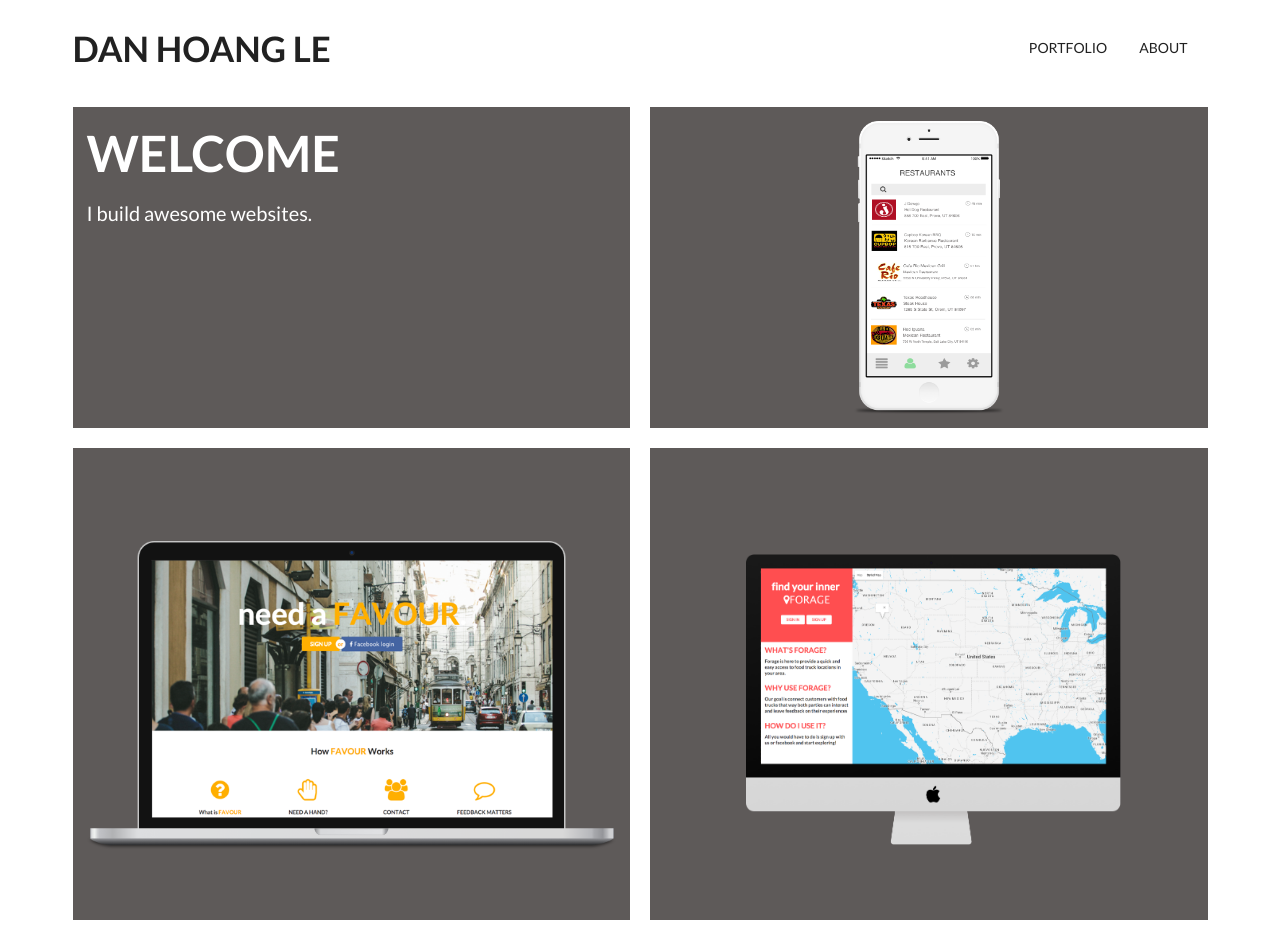
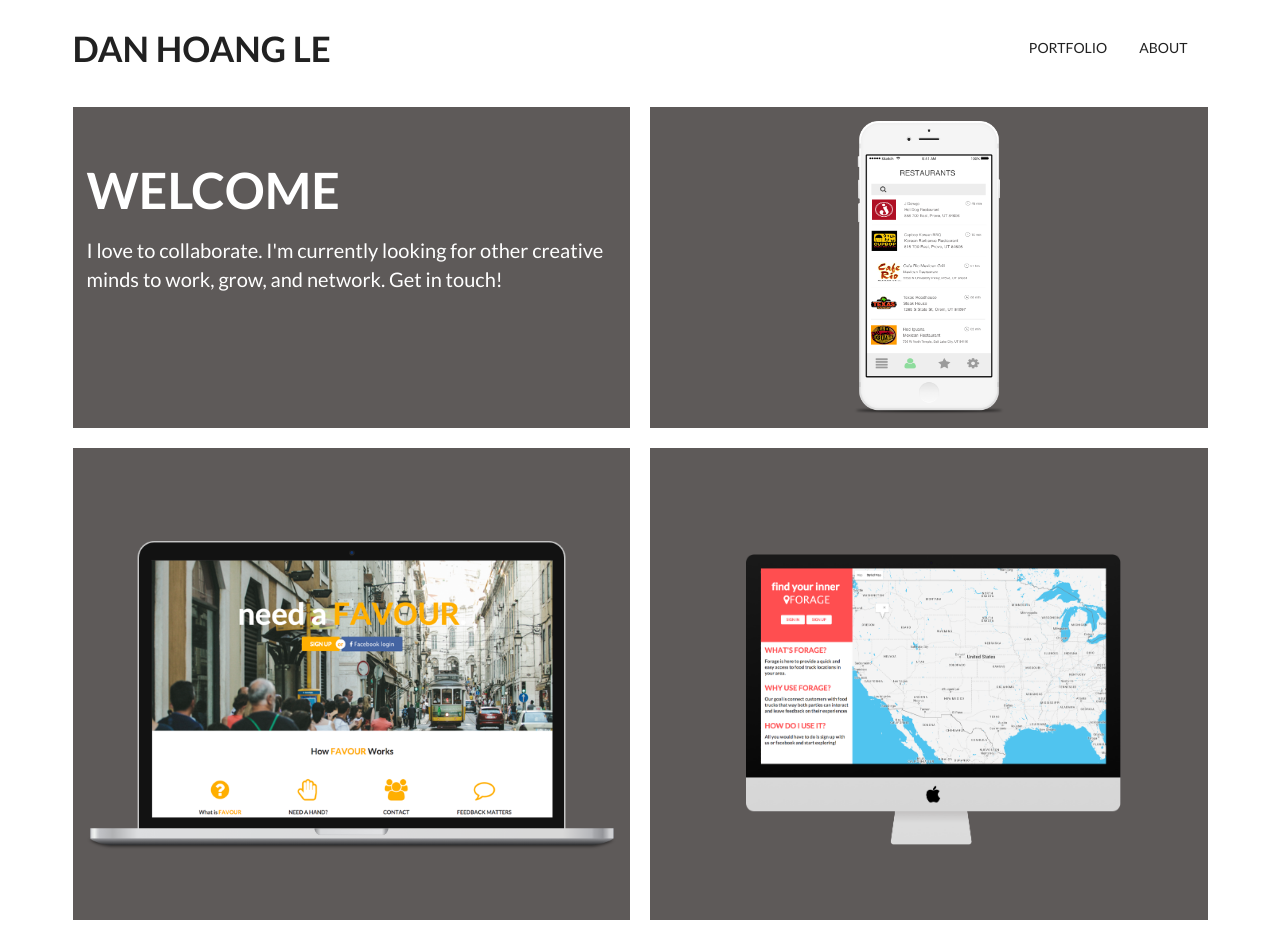
Before and after one commit to dhl1337/Portfolio, a plain HTML site: page index.html at #/work in a window 1280 px wide. Drawn offline with nearby package versions, Linux system fonts and the light colour scheme; some packages are replaced by stand-ins of ours.

Commit message:
pushing to digital ocean

```diff
--- a/app/components/work/workView.html
+++ b/app/components/work/workView.html
@@ -11,8 +11,10 @@
 
     <div class="ui stackable equal width grid">
         <div class="column" id="welcome">
-            <h1 class="welcomeHeader">WELCOME</h1>
-            <p class="info">I build awesome websites.</p>
+            <div class="intro">
+                <h1 class="welcomeHeader">WELCOME</h1>
+                <p class="info">I love to collaborate. I'm currently looking for other creative minds to work, grow, and network. Get in touch!</p>
+            </div>
         </div>
         <div class="column" id="waitr" ui-sref="waitr">
             <img class="ui small centered image" id="waitrImg" src="../assets/img/iPhone 6+.png" alt="">
--- a/assets/css/styles.css
+++ b/assets/css/styles.css
@@ -58,3 +58,6 @@ a {
 a:hover {
     color: teal;
 }
+.intro {
+    padding-top: 7%;
+}
```
